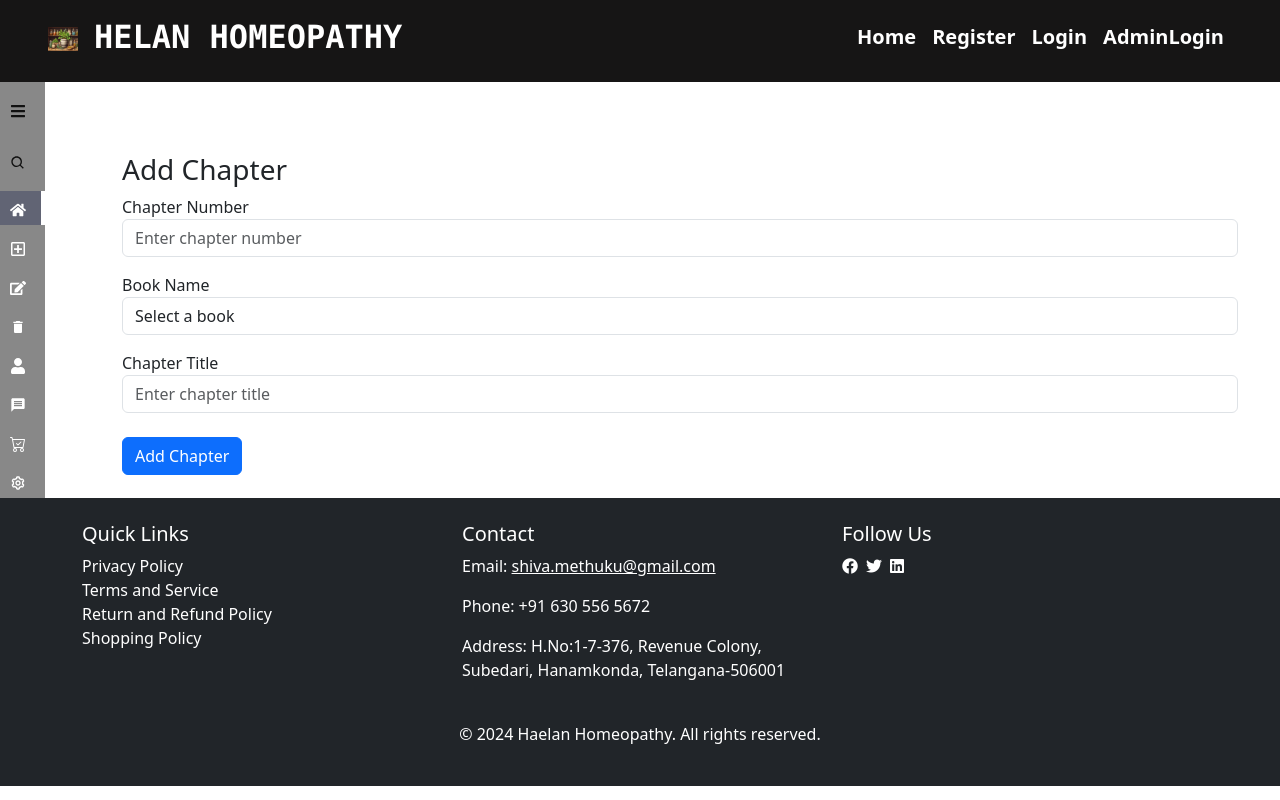
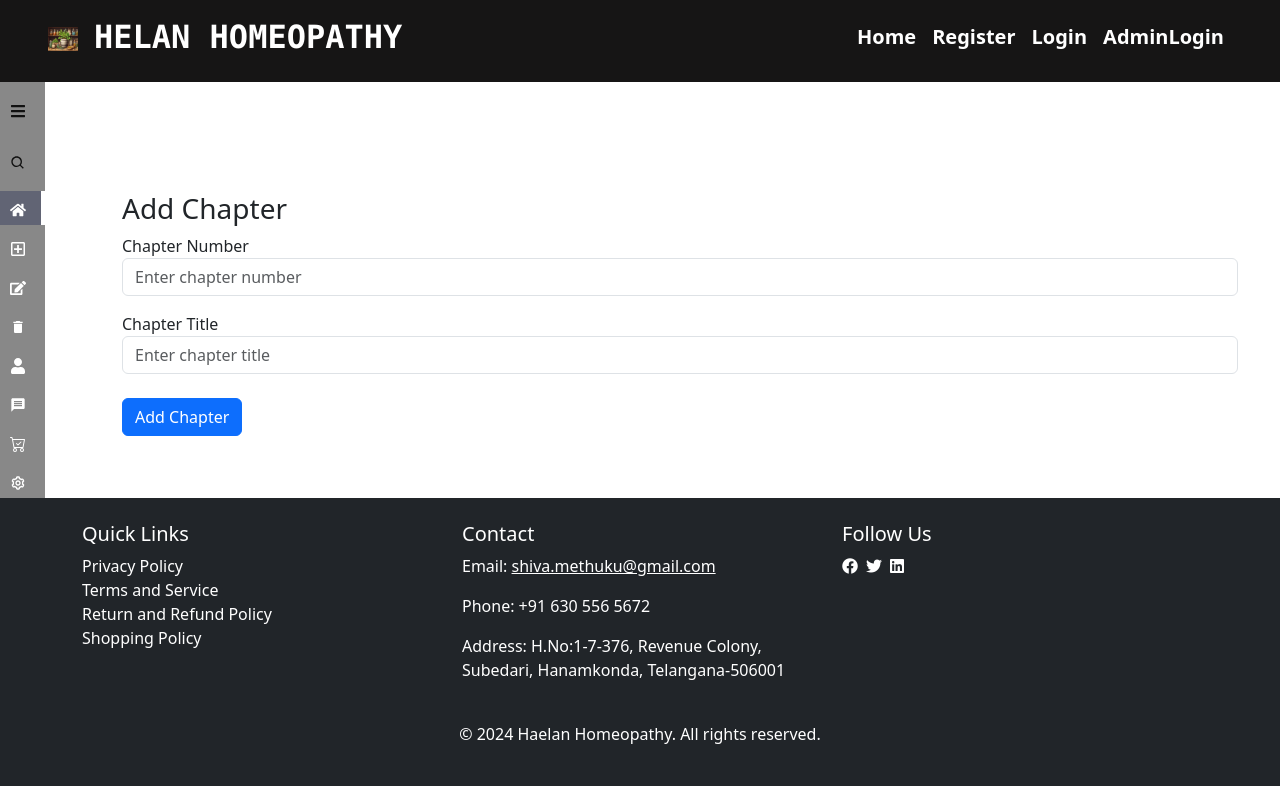
Before and after one commit to pawan-etukala/mediaclbook, a React (Create React App) app: page /admin/addchapter in a window 1280 px wide. Built offline with nearby package versions, Linux system fonts and the light colour scheme.

Commit message:
updated AddChapter

```diff
--- a/src/Components/admin/pages/AddChapter.js
+++ b/src/Components/admin/pages/AddChapter.js
@@ -1,10 +1,9 @@
 import React, { useState } from "react";
+import axios from "axios";
 
 const AddChapter = () => {
   const [chapterNumber, setChapterNumber] = useState("");
-  const [bookName, setBookName] = useState("");
-  const [chapterTitle, setChapterTitle] = useState("");
-  const [books, setBooks] = useState(["Book 1", "Book 2", "Book 3"]); // Static book data for demonstration
+  const [title, setTitle] = useState("");
 
   // Handle form submission
   const handleSubmit = async (e) => {
@@ -12,38 +11,33 @@ const AddChapter = () => {
 
     const chapterData = {
       chapterNumber,
-
-      chapterTitle,
+      title,
     };
 
     try {
-      // Example of sending data to an API
-      const response = await fetch("/api/chapters", {
-        method: "POST",
-        headers: {
-          "Content-Type": "application/json",
-        },
-        body: JSON.stringify(chapterData),
-      });
+      // Example of sending data to an API using axios
+      const response = await axios.post(
+        `http://localhost:8080/admins/chapter/${chapterNumber}`,
+        chapterData,
+        {
+          headers: {
+            "Content-Type": "application/json",
+          },
+        }
+      );
 
-      if (!response.ok) {
-        throw new Error("Network response was not ok");
-      }
-
-      const result = await response.json();
-      console.log("Chapter added successfully:", result);
+      console.log("Chapter added successfully:", response.data);
 
       // Reset form fields after successful submission
       setChapterNumber("");
-      setBookName("");
-      setChapterTitle("");
+      setTitle("");
     } catch (error) {
       console.error("Error adding chapter:", error);
     }
   };
 
   return (
-    <div className=" container-fluid d-flex  justify-content-center align-items-center h-100">
+    <div className="container-fluid d-flex justify-content-center align-items-center h-100">
       <div className="container mt-5">
         <h3>Add Chapter</h3>
         <form onSubmit={handleSubmit}>
@@ -61,25 +55,6 @@ const AddChapter = () => {
             />
           </div>
 
-          {/* Book Name (Select Field) */}
-          <div className="form-group mt-3">
-            <label htmlFor="bookName">Book Name</label>
-            <select
-              className="form-control"
-              id="bookName"
-              value={bookName}
-              onChange={(e) => setBookName(e.target.value)}
-              required
-            >
-              <option value="">Select a book</option>
-              {books.map((book, index) => (
-                <option key={index} value={book}>
-                  {book}
-                </option>
-              ))}
-            </select>
-          </div>
-
           {/* Chapter Title Field */}
           <div className="form-group mt-3">
             <label htmlFor="chapterTitle">Chapter Title</label>
@@ -88,8 +63,8 @@ const AddChapter = () => {
               className="form-control"
               id="chapterTitle"
               placeholder="Enter chapter title"
-              value={chapterTitle}
-              onChange={(e) => setChapterTitle(e.target.value)}
+              value={title}
+              onChange={(e) => setTitle(e.target.value)}
               required
             />
           </div>
```
